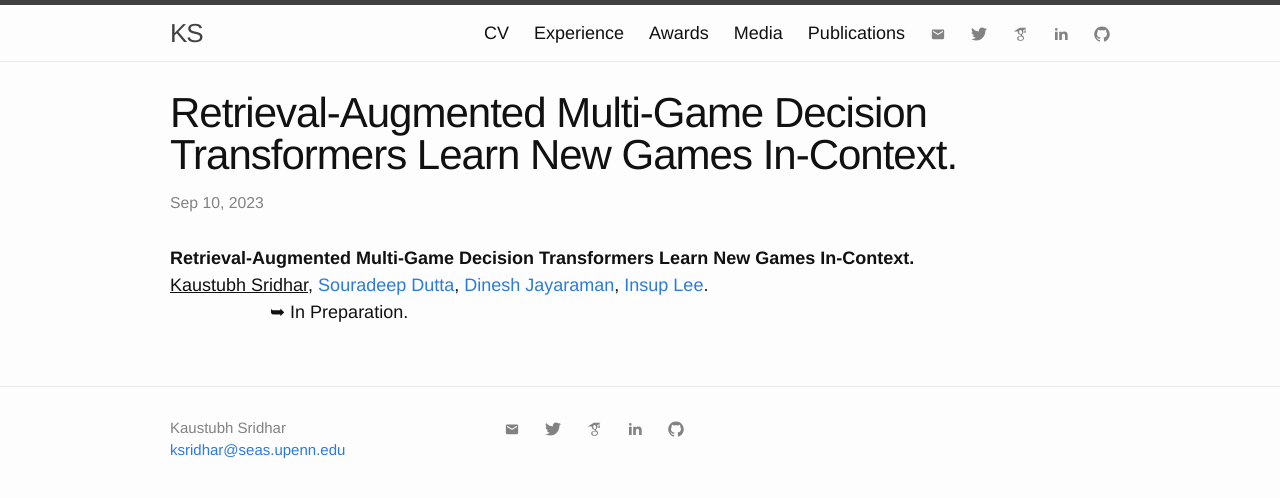
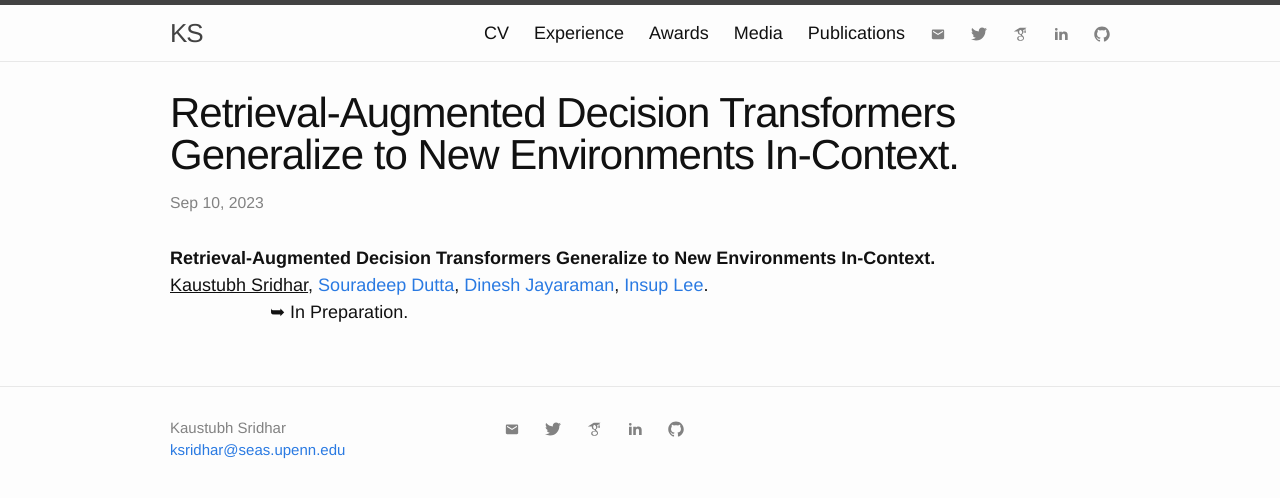
Before and after one commit to kaustubhsridhar/kaustubhsridhar.github.io, a Jekyll site: the page built from _posts/2023-09-10-RAD.md, in a window 1280 px wide. Shown: the top 498 px of the page. Built offline with Jekyll 4.4.1, drawn with Linux system fonts in a browser that asks for light colours; comment, search, counter and statistics services are not loaded.

Commit message:
Update 2023-09-10-RAD.md

```diff
--- a/_posts/2023-09-10-RAD.md
+++ b/_posts/2023-09-10-RAD.md
@@ -1,6 +1,6 @@
 ---
 layout: research
-title:  "Retrieval-Augmented Multi-Game Decision Transformers Learn New Games In-Context."
+title:  "Retrieval-Augmented Decision Transformers Generalize to New Environments In-Context."
 rinfo: <u>Kaustubh Sridhar</u>, <a href="https://sites.google.com/site/duttasouradeep39/">Souradeep Dutta</a>, <a href="https://www.seas.upenn.edu/~dineshj/">Dinesh Jayaraman</a>, <a href="https://www.cis.upenn.edu/~lee/home/index.shtml">Insup Lee</a>. <ul>➥ In Preparation.</ul>
 pdf: comingsoon.html
 date:   2023-09-10 22:00:00
```
